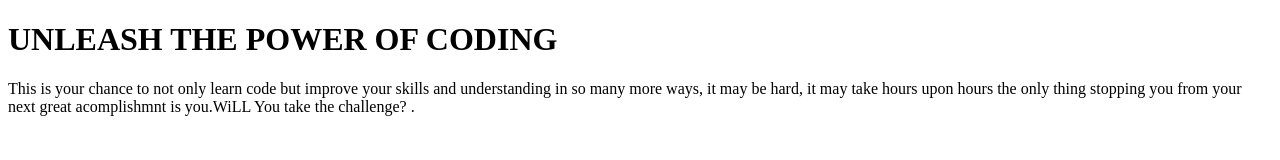
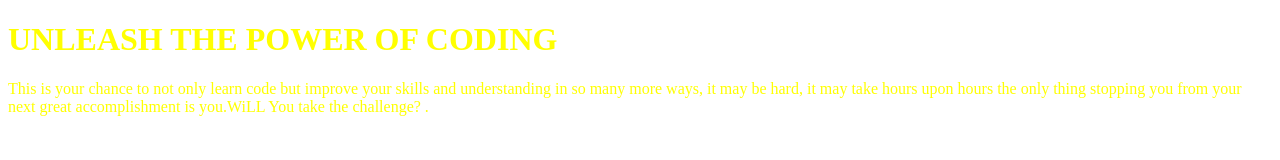
Before and after one commit to Numtrix/Learningcode, a plain HTML site: page index.html in a window 1280 px wide. Drawn offline with Linux system fonts and the light colour scheme.

Commit message:
Update index.html

```diff
--- a/index.html
+++ b/index.html
@@ -1,11 +1,10 @@
 <!DOCTYPE html>
 <html>
 <head>
-
-<title style="color: yellow;"> WELCOME CODERS</title>
+<title>WELCOME CODERS</title>
 </head>
 <body>
-  <h1>UNLEASH THE POWER OF CODING</h1>
-  <p>This is your chance to not only learn code but improve your skills and understanding in so many more ways, it may be hard, it may take hours upon hours the only thing stopping you from your next great acomplishmnt is you.WiLL You take the challenge? .</p>
+<h1 style="color: yellow;">UNLEASH THE POWER OF CODING</h1>
+<p style="color: yellow;">This is your chance to not only learn code but improve your skills and understanding in so many more ways, it may be hard, it may take hours upon hours the only thing stopping you from your next great accomplishment is you.WiLL You take the challenge? .</p>
 </body>
 </html>
```
